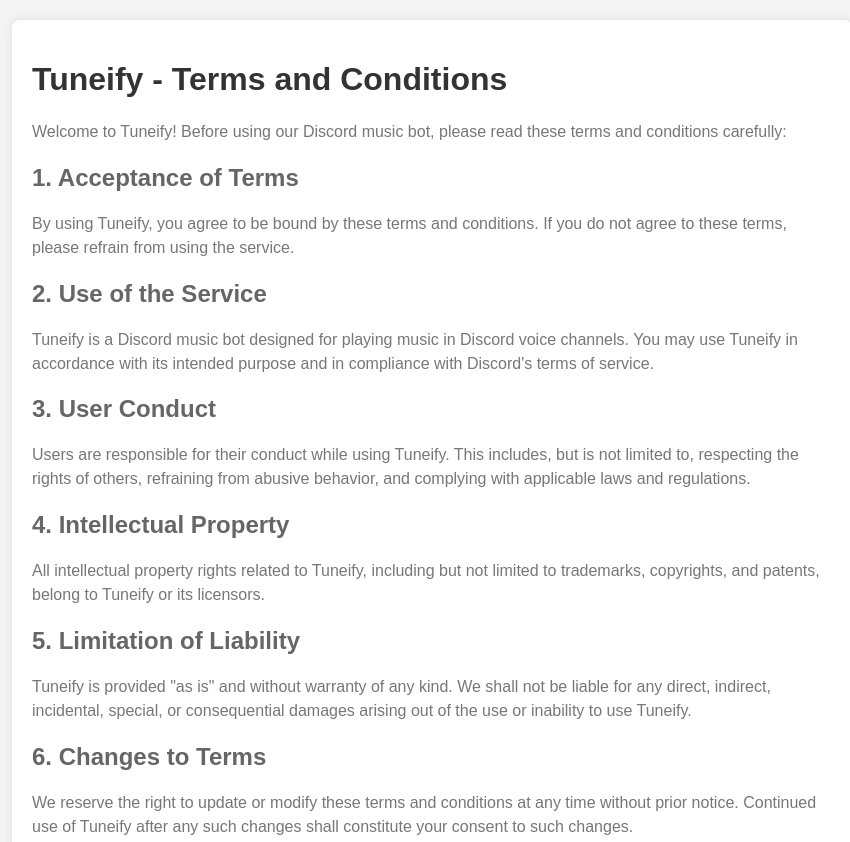
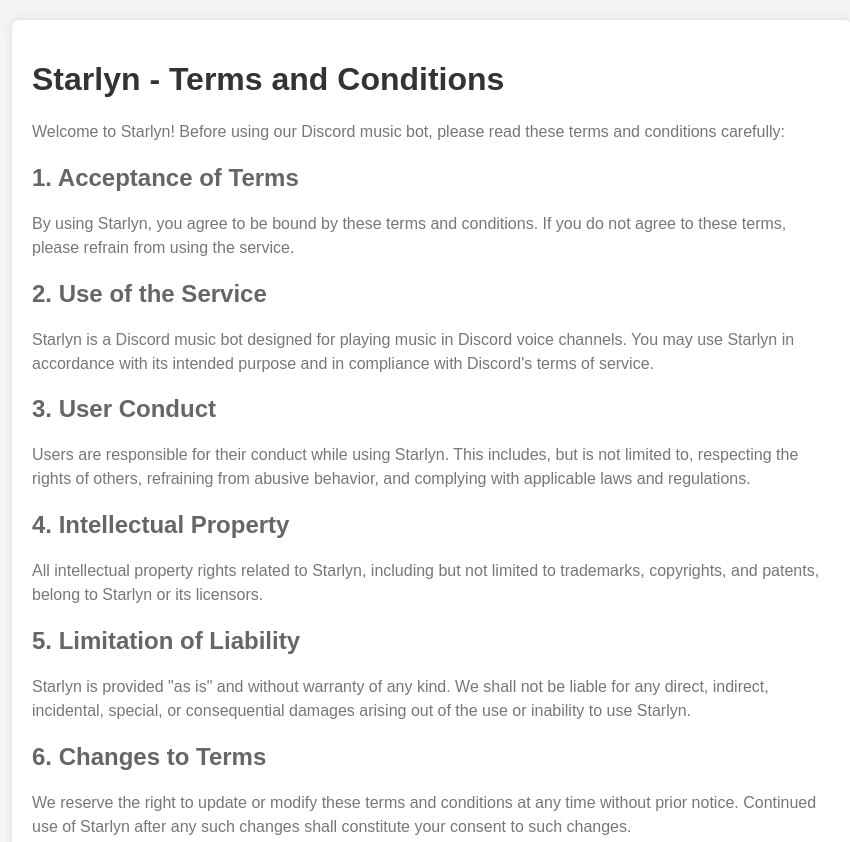
Before and after one commit to Wanted-007/starlyn.github.io, a plain HTML site: page terms_and_conditions.html in a window 1280 px wide. Shown: the top 842 px of the page, without its empty margins (208-1058 px from the left). Drawn offline with Linux system fonts and the light colour scheme.

Commit message:
Update terms_and_conditions.html

```diff
--- a/terms_and_conditions.html
+++ b/terms_and_conditions.html
@@ -3,35 +3,35 @@
   <head>
     <meta charset="UTF-8" />
     <meta name="viewport" content="width=device-width, initial-scale=1.0" />
-    <title>Tuneify - Terms and Conditions</title>
+    <title>Starlyn - Terms and Conditions</title>
     <link rel="stylesheet" href="styles.css" />
   </head>
   <body>
     <div class="container">
-      <h1>Tuneify - Terms and Conditions</h1>
+      <h1>Starlyn - Terms and Conditions</h1>
 
       <p>
-        Welcome to Tuneify! Before using our Discord music bot, please read
+        Welcome to Starlyn! Before using our Discord music bot, please read
         these terms and conditions carefully:
       </p>
 
       <h2>1. Acceptance of Terms</h2>
       <p>
-        By using Tuneify, you agree to be bound by these terms and conditions.
+        By using Starlyn, you agree to be bound by these terms and conditions.
         If you do not agree to these terms, please refrain from using the
         service.
       </p>
 
       <h2>2. Use of the Service</h2>
       <p>
-        Tuneify is a Discord music bot designed for playing music in Discord
-        voice channels. You may use Tuneify in accordance with its intended
+        Starlyn is a Discord music bot designed for playing music in Discord
+        voice channels. You may use Starlyn in accordance with its intended
         purpose and in compliance with Discord's terms of service.
       </p>
 
       <h2>3. User Conduct</h2>
       <p>
-        Users are responsible for their conduct while using Tuneify. This
+        Users are responsible for their conduct while using Starlyn. This
         includes, but is not limited to, respecting the rights of others,
         refraining from abusive behavior, and complying with applicable laws and
         regulations.
@@ -39,23 +39,23 @@
 
       <h2>4. Intellectual Property</h2>
       <p>
-        All intellectual property rights related to Tuneify, including but not
-        limited to trademarks, copyrights, and patents, belong to Tuneify or its
+        All intellectual property rights related to Starlyn, including but not
+        limited to trademarks, copyrights, and patents, belong to Starlyn or its
         licensors.
       </p>
 
       <h2>5. Limitation of Liability</h2>
       <p>
-        Tuneify is provided "as is" and without warranty of any kind. We shall
+        Starlyn is provided "as is" and without warranty of any kind. We shall
         not be liable for any direct, indirect, incidental, special, or
         consequential damages arising out of the use or inability to use
-        Tuneify.
+        Starlyn.
       </p>
 
       <h2>6. Changes to Terms</h2>
       <p>
         We reserve the right to update or modify these terms and conditions at
-        any time without prior notice. Continued use of Tuneify after any such
+        any time without prior notice. Continued use of Starlyn after any such
         changes shall constitute your consent to such changes.
       </p>
 
```
